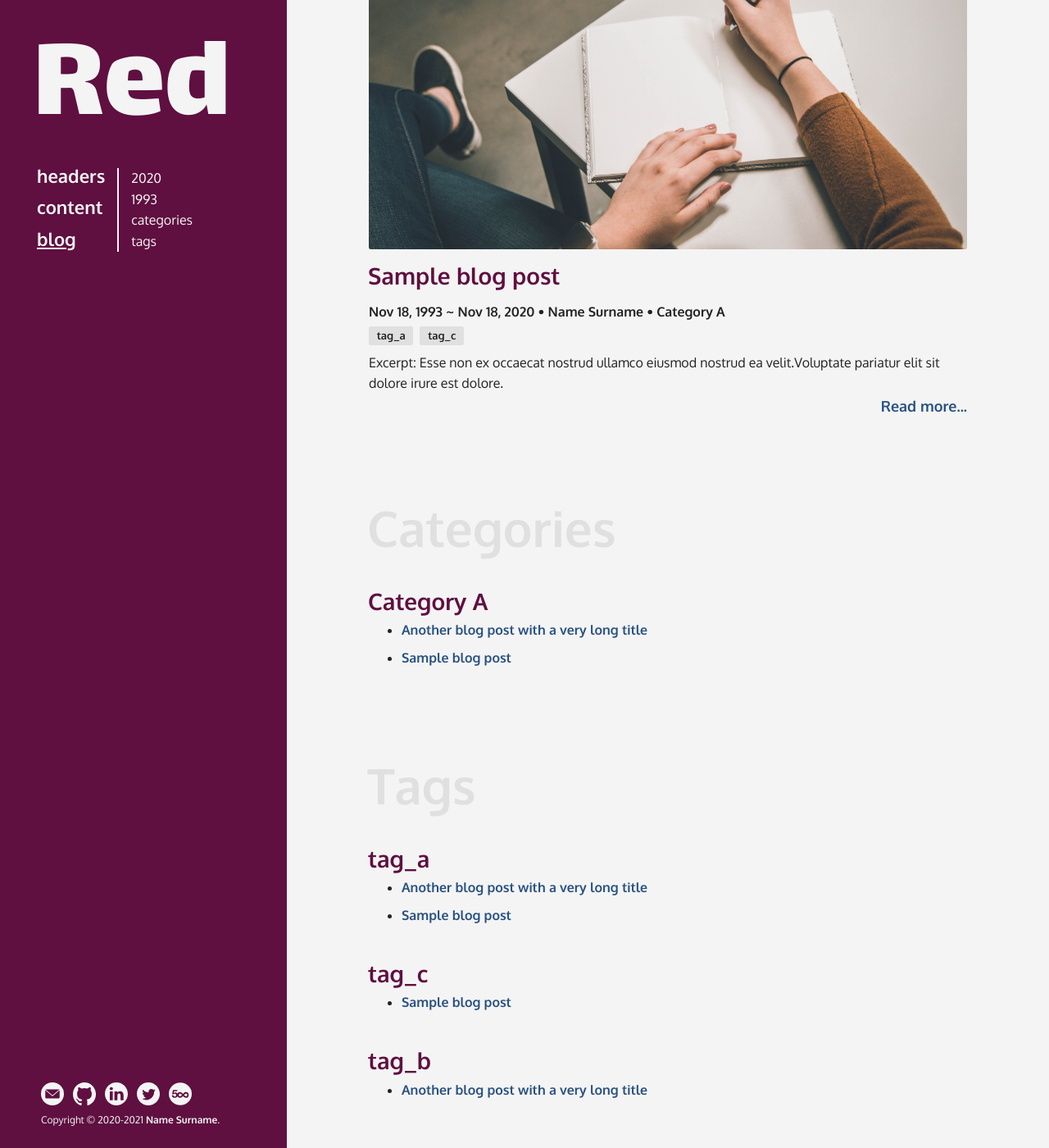
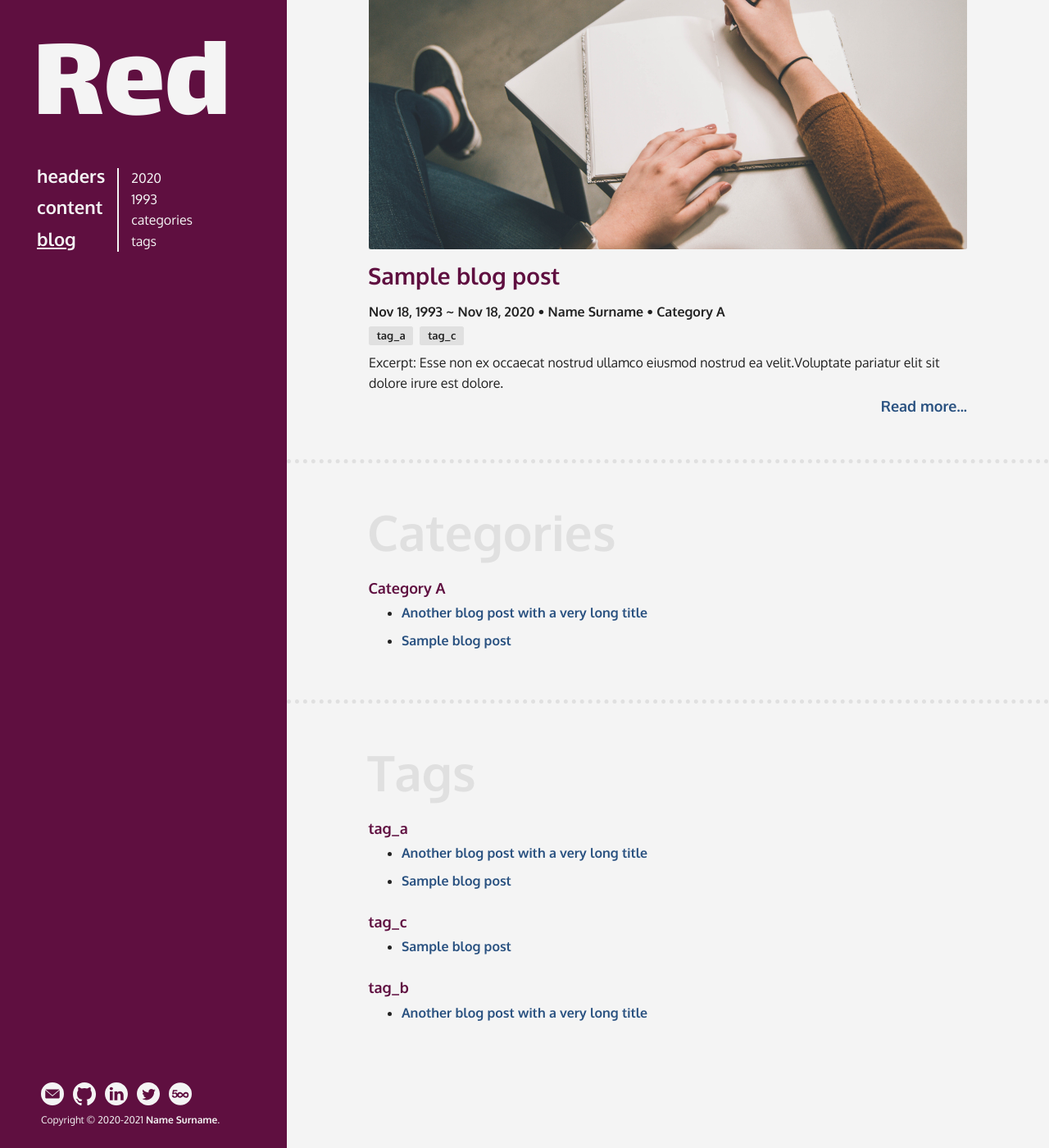
Before and after one commit to rafalkaron/r-jekyll-theme, a Jekyll site: the page built from blog.md, in a window 1280 px wide and 1400 px high, scrolled down 728 px. Shown: the whole window at 82% size. Built offline with Jekyll 4.4.1, drawn with Linux system fonts in a browser that asks for light colours; some web fonts are replaced.

Commit message:
styled tags and categories sections

```diff
--- a/_includes/blog/posts_list.html
+++ b/_includes/blog/posts_list.html
@@ -19,4 +19,4 @@
     {% endfor %}
     </ul>
 {% endfor %}
-<div>
+</div>
--- a/_sass/r/content/blog.scss
+++ b/_sass/r/content/blog.scss
@@ -120,3 +120,8 @@ article.level-1 img.post-image {
 article.post img.post-image {
     margin-top: 0;
 }
+
+h2.category-head,
+h2.tag-head {
+    font-size: 1.8rem;
+}
--- a/_sass/r/layout/desktop.scss
+++ b/_sass/r/layout/desktop.scss
@@ -35,7 +35,9 @@ article {
     padding: 5rem 10rem;
 }
 
-article + article {
+article + article,
+div#categories-container,
+div#tags-container {
     border-top: 0.5rem dotted $background-middle;
 }
 
--- a/blog.md
+++ b/blog.md
@@ -5,5 +5,6 @@ order: "2"
 ---
 
 {% include blog/posts_list.html -%}
+
 {% include blog/categories.html -%}
 {% include blog/tags.html -%}
```
